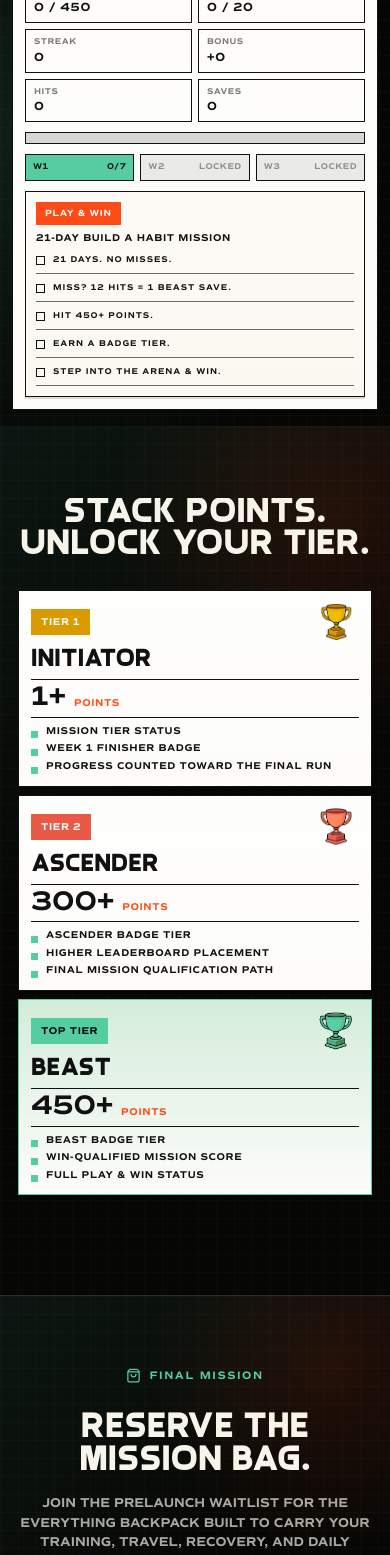
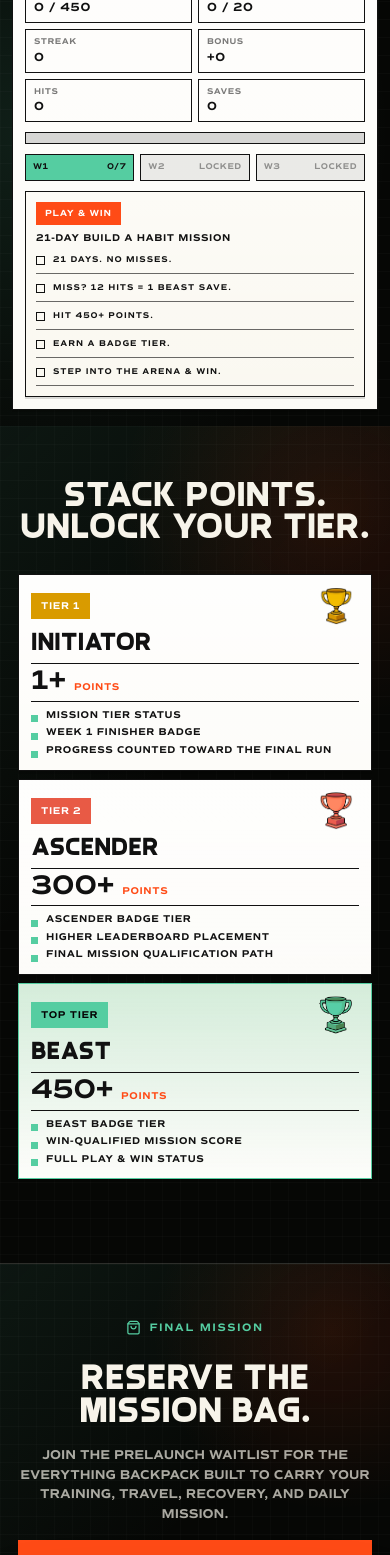
Before and after one commit to kiermangibin/zoda-play, a React (Vite) app: page /mission in a window 390 px wide. Shown: the part 1205-2760 px from the top of the page. Built offline with nearby package versions, Linux system fonts and the light colour scheme.

Commit message:
Reduce mobile lower section padding

```diff
--- a/src/styles/mission-page.css
+++ b/src/styles/mission-page.css
@@ -2932,7 +2932,7 @@
 @media (max-width: 760px) {
   .zoda-mission-combined {
     --mission-combined-heading: clamp(30px, 9vw, 42px);
-    --mission-combined-pad-y: 72px;
+    --mission-combined-pad-y: 56px;
     --mission-combined-pad-x: 18px;
   }
 
```
